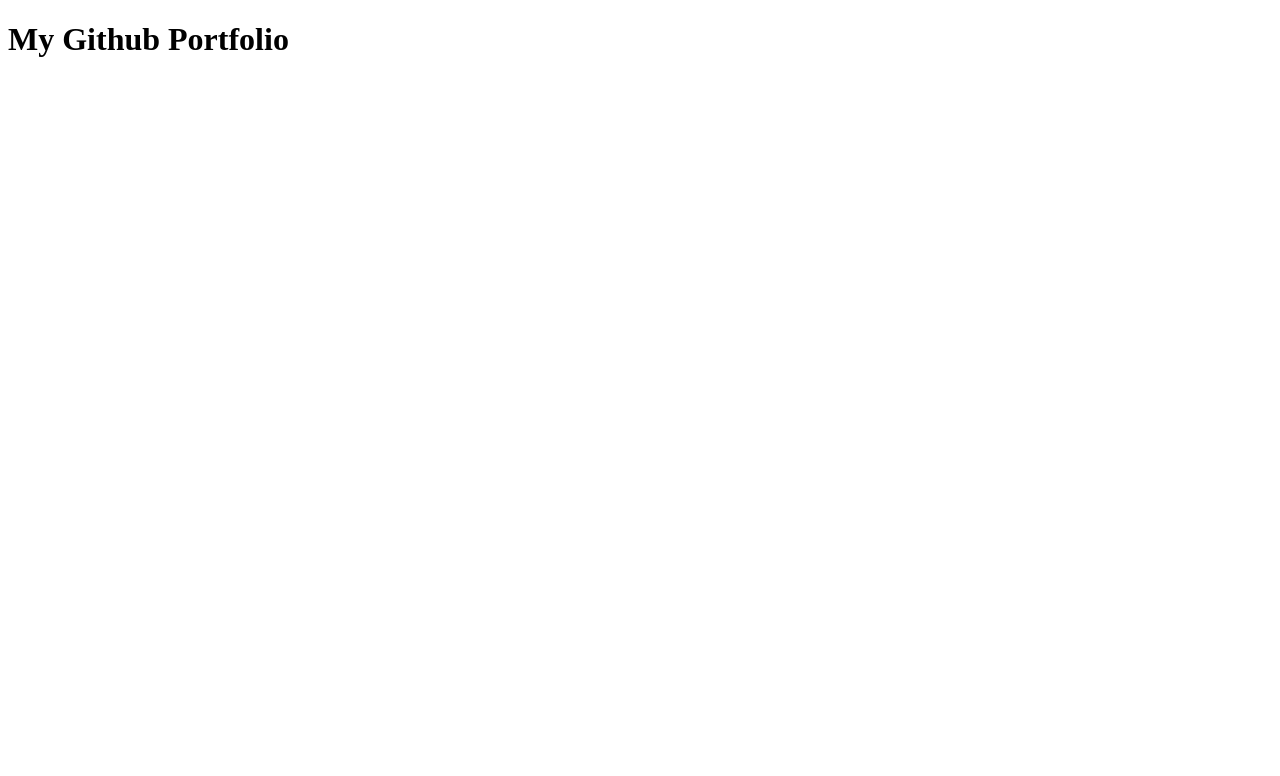
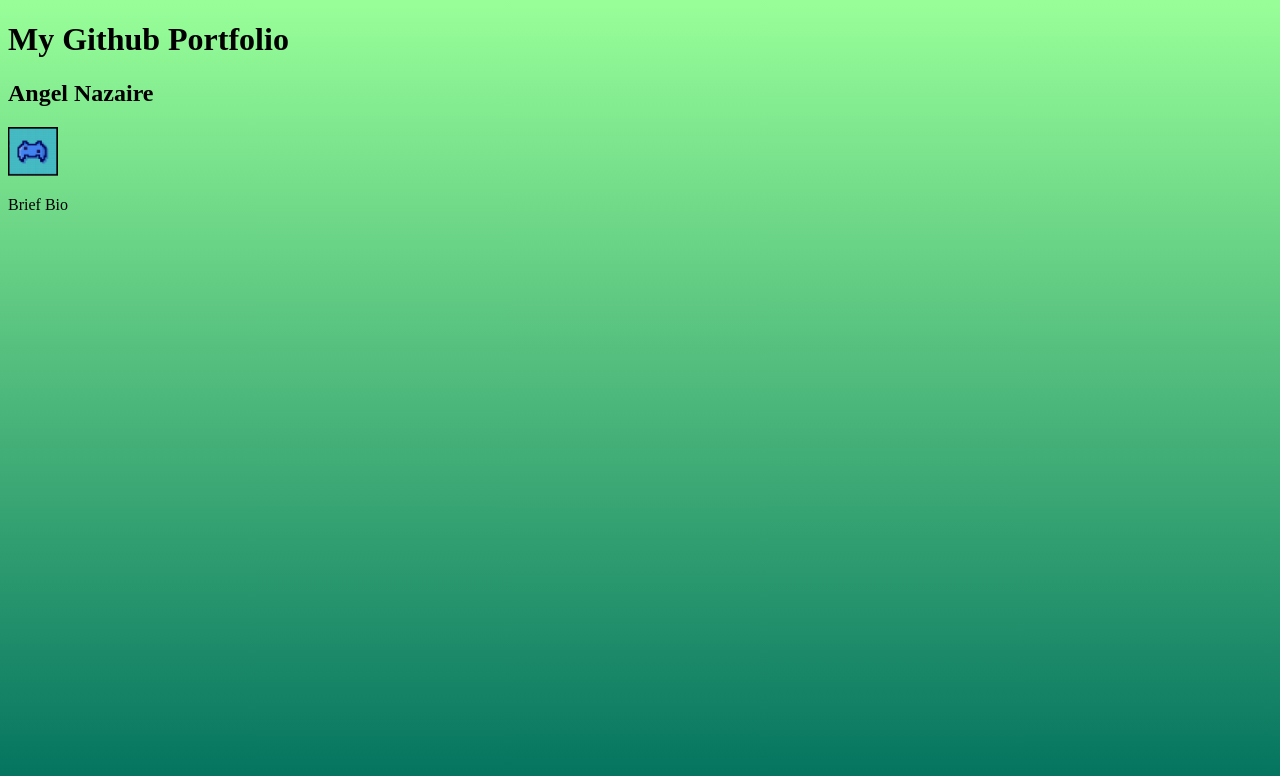
Before and after one commit to AngelNEgg/index.html, a plain HTML site: page index.html in a window 1280 px wide. Drawn offline with Linux system fonts and the light colour scheme.

Commit message:
Added image and updated 'index.html' and added 'style.css.'

```diff
--- a/index.html
+++ b/index.html
@@ -1,6 +1,8 @@
 <!DOCTYPE html>
 <html>
-
+<head>
+  <link rel="stylesheet" type="text/css" href="style.css">
+</head>
 <head>
 
   <title>Github Portfolio</title>
@@ -9,6 +11,9 @@
 
 <body>
  <h1>My Github Portfolio</h1>
+  <h2>Angel Nazaire</h2>
+  <img src="me.png" alt="Me" width="50px">
+  <p>Brief Bio</p>
 </body>
 
 </html>
--- /dev/null
+++ b/style.css
@@ -0,0 +1,7 @@
+html {
+  height: 100%;
+  width: 100%;
+}
+body {
+  background-image: linear-gradient(#98ff98, #00705e)
+}
```
Also changed, not shown: me.png (added).
